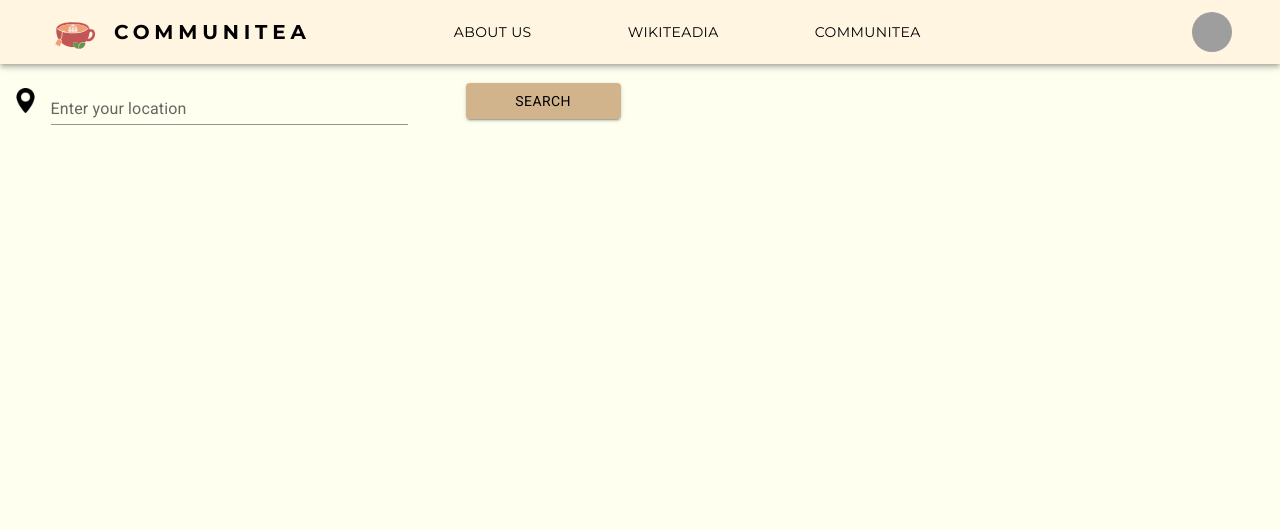
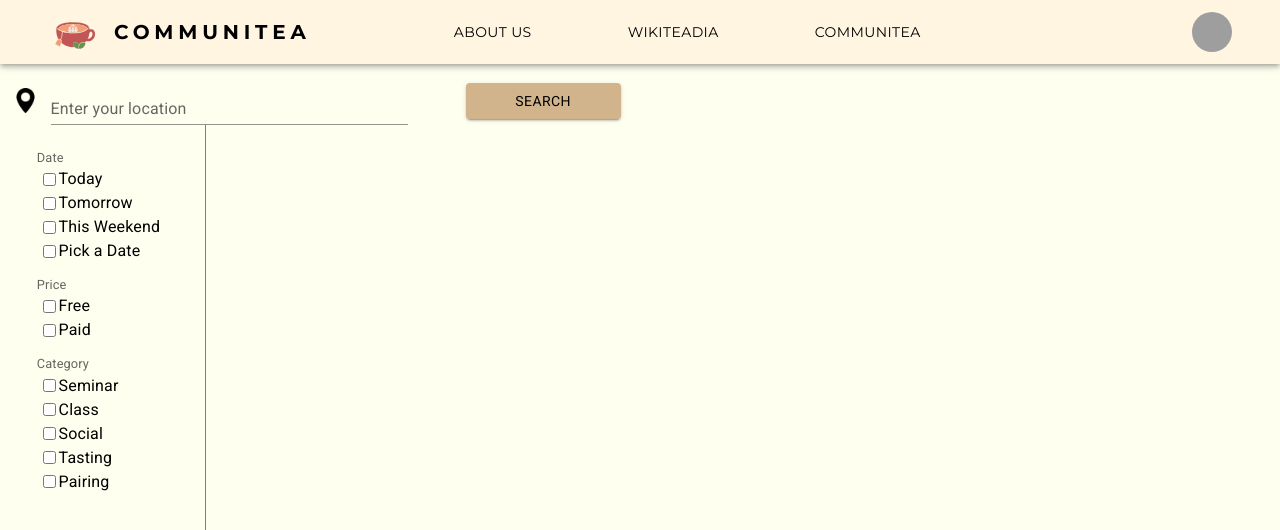
Before and after one commit to CommuniTEAM/CommuniTEA, a React (Vite) app in the folder app/: page /communitea in a window 1280 px wide. Shown: the top 530 px of the page. Built offline with nearby package versions, Linux system fonts and the light colour scheme; grey boxes are pictures that could not be loaded; a web font is replaced by a local one.

Commit message:
✨ [TEA-50]: Filters

```diff
--- a/app/src/components/CommuniTEA/CommuniTeaPage.tsx
+++ b/app/src/components/CommuniTEA/CommuniTeaPage.tsx
@@ -1,4 +1,5 @@
 import NavBar from '../Landing Page/Navbar'
+import Filters from './Filters'
 import LocationSearch from './LocationSearch'
 
 export default function CommuniTeaPage (): JSX.Element {
@@ -6,6 +7,7 @@ export default function CommuniTeaPage (): JSX.Element {
     <div>
       <NavBar />
       <LocationSearch />
+      <Filters />
     </div>
   )
 }
--- /dev/null
+++ b/app/src/components/CommuniTEA/Filters.tsx
@@ -0,0 +1,86 @@
+import { FormControl, FormControlLabel, FormGroup, FormLabel } from '@mui/material'
+
+export default function Filters (): JSX.Element {
+  // TODO: Add functionality to the checkboxes
+
+  return (
+    <div style={{ display: 'flex', width: '50%' }}>
+      <div style={{ paddingLeft: '1vw', width: '30%', borderRight: '1px solid rgba(0, 0, 0, .5)' }}>
+        <FormControl sx={{ m: 3 }} component="fieldset" variant="standard">
+          <FormLabel component="legend" sx={{ fontSize: '1vw' }}>
+            Date
+          </FormLabel>
+          <FormGroup sx={{ paddingBottom: '1vw' }}>
+            <FormControlLabel
+              label="Today"
+              control={<input type="checkbox" />}
+              sx={{ paddingLeft: '1vw' }}
+            />
+            <FormControlLabel
+              label="Tomorrow"
+              control={<input type="checkbox" />}
+              sx={{ paddingLeft: '1vw' }}
+            />
+            <FormControlLabel
+              label="This Weekend"
+              control={<input type="checkbox" />}
+              sx={{ paddingLeft: '1vw' }}
+            />
+            <FormControlLabel
+              label="Pick a Date"
+              control={<input type="checkbox" />}
+              sx={{ paddingLeft: '1vw' }}
+            />
+          </FormGroup>
+
+          <FormLabel component="legend" sx={{ fontSize: '1vw' }}>
+            Price
+          </FormLabel>
+          <FormGroup sx={{ paddingBottom: '1vw' }}>
+            <FormControlLabel
+              label="Free"
+              control={<input type="checkbox" />}
+              sx={{ paddingLeft: '1vw' }}
+            />
+            <FormControlLabel
+              label="Paid"
+              control={<input type="checkbox" />}
+              sx={{ paddingLeft: '1vw' }}
+            />
+          </FormGroup>
+
+          <FormLabel component="legend" sx={{ fontSize: '1vw' }}>
+            Category
+          </FormLabel>
+          <FormGroup sx={{ paddingBottom: '1vw' }}>
+            <FormControlLabel
+              label="Seminar"
+              control={<input type="checkbox" />}
+              sx={{ paddingLeft: '1vw' }}
+            />
+            <FormControlLabel
+              label="Class"
+              control={<input type="checkbox" />}
+              sx={{ paddingLeft: '1vw' }}
+            />
+            <FormControlLabel
+              label="Social"
+              control={<input type="checkbox" />}
+              sx={{ paddingLeft: '1vw' }}
+            />
+            <FormControlLabel
+              label="Tasting"
+              control={<input type="checkbox" />}
+              sx={{ paddingLeft: '1vw' }}
+            />
+            <FormControlLabel
+              label="Pairing"
+              control={<input type="checkbox" />}
+              sx={{ paddingLeft: '1vw' }}
+            />
+          </FormGroup>
+        </FormControl>
+      </div>
+    </div>
+  )
+}
```
Also changed, not shown: app/src/components/CommuniTEA/BusinessCard.tsx (added).
